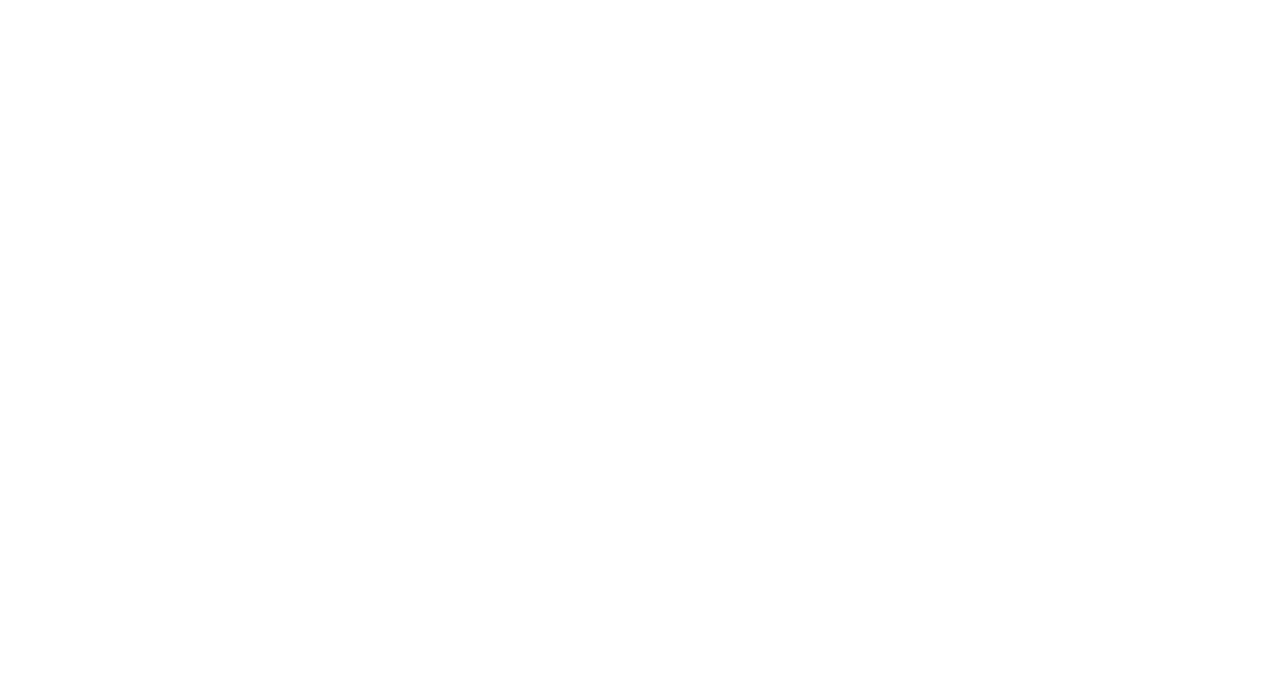
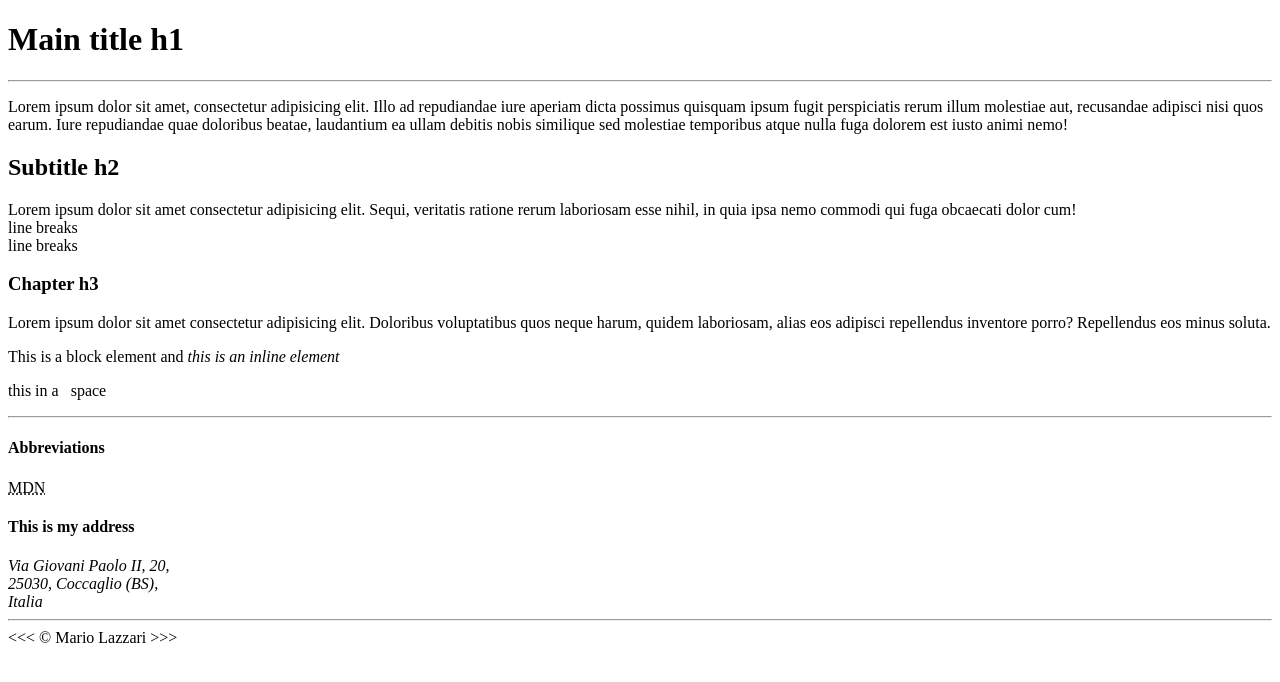
Before and after one commit to mariolazzari/html-dg, a plain HTML site: page 03_Text/index.html in a window 1280 px wide. Drawn offline with Linux system fonts and the light colour scheme.

Commit message:
Done lesson 3

```diff
--- a/03_Text/index.html
+++ b/03_Text/index.html
@@ -6,5 +6,56 @@
     <meta name="viewport" content="width=device-width, initial-scale=1.0" />
     <title>03 - Text</title>
   </head>
-  <body></body>
+  <body>
+    <h1>Main title h1</h1>
+    <hr />
+
+    <p>
+      Lorem ipsum dolor sit amet, consectetur adipisicing elit. Illo ad
+      repudiandae iure aperiam dicta possimus quisquam ipsum fugit perspiciatis
+      rerum illum molestiae aut, recusandae adipisci nisi quos earum. Iure
+      repudiandae quae doloribus beatae, laudantium ea ullam debitis nobis
+      similique sed molestiae temporibus atque nulla fuga dolorem est iusto
+      animi nemo!
+    </p>
+
+    <h2>Subtitle h2</h2>
+    <p>
+      Lorem ipsum dolor sit amet consectetur adipisicing elit. Sequi, veritatis
+      ratione rerum laboriosam esse nihil, in quia ipsa nemo commodi qui fuga
+      obcaecati dolor cum!
+      <br />
+      line breaks
+      <br />
+      line breaks
+    </p>
+
+    <h3>Chapter h3</h3>
+    <p>
+      Lorem ipsum dolor sit amet consectetur adipisicing elit. Doloribus
+      voluptatibus quos neque harum, quidem laboriosam, alias eos adipisci
+      repellendus inventore porro? Repellendus eos minus soluta.
+    </p>
+    <p>This is a block element and <em>this is an inline element</em></p>
+    <p>this in a &nbsp; space</p>
+    <hr />
+
+    <h4>Abbreviations</h4>
+    <p>
+      <abbr title="Mozilla Developer Network">MDN</abbr>
+    </p>
+
+    <h4>This is my address</h4>
+    <address>
+      Via Giovani Paolo II, 20,<br />
+      25030, Coccaglio (BS),<br />
+      Italia
+    </address>
+
+    <hr />
+
+    <!--  Comment -->
+
+    &lt;&lt;&lt; &copy; Mario Lazzari &gt;&gt;&gt;
+  </body>
 </html>
```
Also changed, not shown: 02_Head/index.html (+1 -1 lines).
